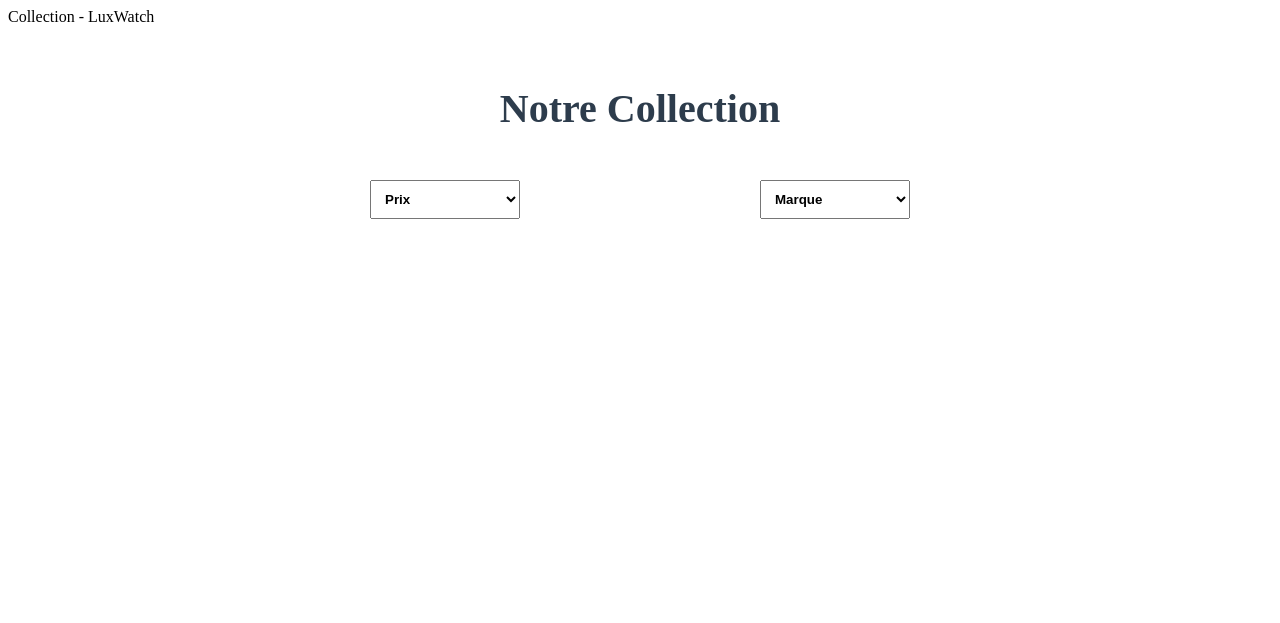
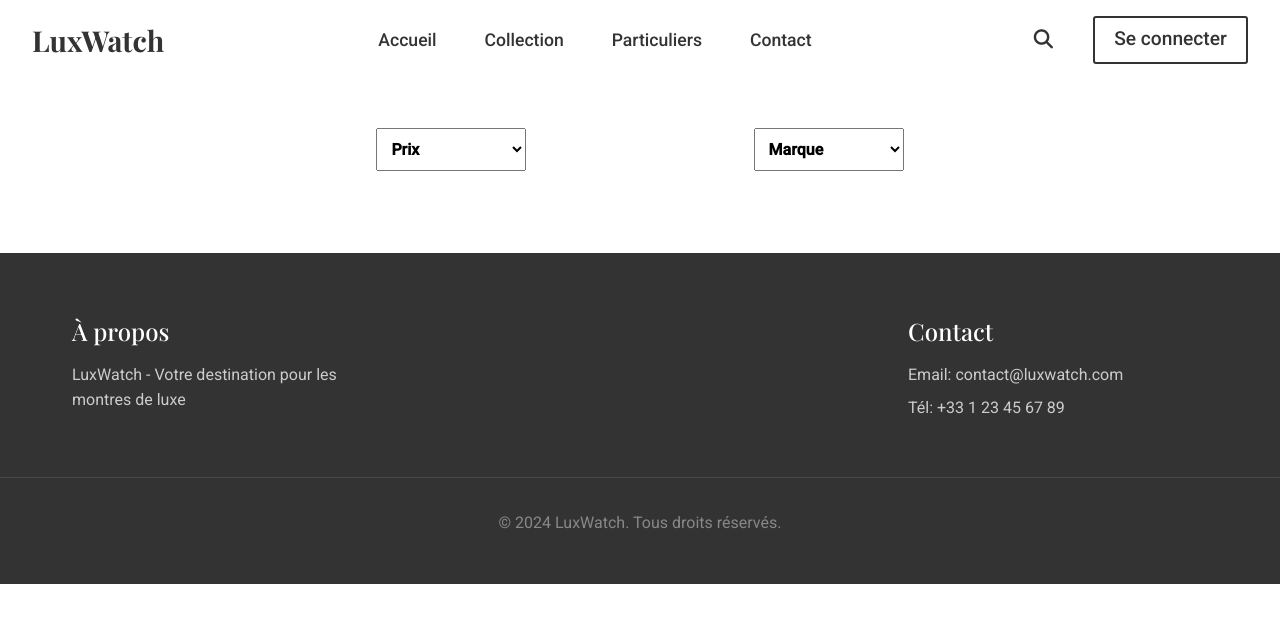
Before and after one commit to Kevin-Cano/Projet-Symfony-Ecommerce, a Symfony app: template templates/collection/index.html.twig in a window 1280 px wide. Shown: the top 623 px of the page. Run offline with Twig, Linux system fonts and the light colour scheme; the template is opened without the code that fills it, so the values that code supplies are empty; style sheets or scripts are compiled from the project's sources; some libraries are stand-ins or nearby versions.

Commit message:
fix navbar and footer for all page

```diff
--- a/assets/styles/app.scss
+++ b/assets/styles/app.scss
@@ -21,37 +21,27 @@ h1, h2, h3, h4, h5, h6 {
   --color-text: #333333;
 }
 
+/* Navbar par défaut (pour toutes les pages) */
 .navbar {
   position: fixed;
   top: 0;
   left: 0;
   width: 100%;
-  padding: 1.5rem 4rem;
+  padding: 1rem 2rem;
   display: flex;
   justify-content: space-between;
   align-items: center;
   z-index: 1000;
-  transition: all 0.3s ease;
-  background-color: transparent;
-}
-
-.navbar.visible {
-  background-color: var(--color-white);
-  padding: 1rem 4rem;
-  box-shadow: 0 2px 5px rgba(0,0,0,0.05);
+  background-color: white;
 }
 
 .logo {
   font-size: 1.8rem;
   font-weight: 700;
-  color: white;
+  color: #333;
   text-decoration: none;
   font-family: 'Playfair Display', serif;
   transition: color 0.3s ease;
-}
-
-.navbar.visible .logo {
-  color: #333;
 }
 
 .nav-links {
@@ -61,12 +51,80 @@ h1, h2, h3, h4, h5, h6 {
 }
 
 .nav-links a {
-  color: white;
+  color: #333;
   text-decoration: none;
   font-weight: 500;
   font-size: 1.1rem;
   position: relative;
   padding: 5px 0;
+}
+
+.nav-icons a {
+  color: #333;
+  text-decoration: none;
+  font-size: 1.2rem;
+}
+
+.login-button {
+  color: #333;
+  text-decoration: none;
+  font-weight: 500;
+  font-size: 1.1rem;
+  border: 2px solid #333;
+  padding: 0.4rem 1.2rem;
+  border-radius: 3px;
+}
+
+/* Style spécifique pour la page d'accueil */
+.navbar-transparent {
+  background-color: transparent;
+  transition: all 0.3s ease;
+
+  .logo {
+    color: white;
+  }
+
+  .nav-links a {
+    color: white;
+  }
+
+  .nav-icons a {
+    color: white;
+  }
+
+  .login-button {
+    color: white;
+    border-color: white;
+  }
+
+  .search-icon {
+    color: white;
+  }
+
+  &.visible {
+    background-color: white;
+
+    .logo {
+      color: #333;
+    }
+
+    .nav-links a {
+      color: #333;
+    }
+
+    .nav-icons a {
+      color: #333;
+    }
+
+    .login-button {
+      color: #333;
+      border-color: #333;
+    }
+
+    .search-icon {
+      color: #333;
+    }
+  }
 }
 
 .nav-links a::after {
@@ -165,7 +223,7 @@ h1, h2, h3, h4, h5, h6 {
 }
 
 .nav-icons a {
-  color: white;
+  color: #333;
   text-decoration: none;
   font-size: 1.2rem;
 }
@@ -187,11 +245,11 @@ h1, h2, h3, h4, h5, h6 {
 }
 
 .login-button {
-  color: white;
+  color: #333;
   text-decoration: none;
   font-weight: 500;
   font-size: 1.1rem;
-  border: 2px solid white;
+  border: 2px solid #333;
   padding: 0.4rem 1.2rem;
   border-radius: 3px;
 }
--- a/templates/base.html.twig
+++ b/templates/base.html.twig
@@ -21,6 +21,47 @@
         {% endblock %}
     </head>
     <body>
+        <nav class="navbar {% if app.request.attributes.get('_route') == 'app_home' %}navbar-transparent{% endif %}">
+            <a href="#" class="logo">LuxWatch</a>
+            <div class="nav-links">
+                <a href="#">Accueil</a>
+                <a href="{{ path('app_collection') }}">Collection</a>
+                <a href="#">Particuliers</a>
+                <a href="#">Contact</a>
+            </div>
+            <div class="nav-icons">
+                <div class="search-container">
+                    <input type="text" class="search-input" placeholder="Rechercher...">
+                    <a href="#" class="search-icon"><i class="fas fa-search"></i></a>
+                </div>
+                {% if app.user %}
+                    <a href="#" class="icon-link"><i class="fas fa-heart"></i></a>
+                    <a href="#" class="icon-link"><i class="fas fa-shopping-cart"></i></a>
+                    <a href="#" class="icon-link"><i class="fas fa-user"></i></a>
+                {% else %}
+                    <a href="{{ path('app_login') }}" class="login-button">Se connecter</a>
+                {% endif %}
+            </div>
+        </nav>
+
         {% block body %}{% endblock %}
+
+        <footer class="footer">
+            <div class="footer-content">
+                <div class="footer-section">
+                    <h3 class="footer-title">À propos</h3>
+                    <p class="footer-text">LuxWatch - Votre destination pour les montres de luxe</p>
+                </div>
+
+                <div class="footer-section">
+                    <h3 class="footer-title">Contact</h3>
+                    <a href="mailto:contact@luxwatch.com" class="footer-contact">Email: contact@luxwatch.com</a>
+                    <a href="tel:+33123456789" class="footer-contact">Tél: +33 1 23 45 67 89</a>
+                </div>
+            </div>
+            <div class="footer-bottom">
+                <p>© 2024 LuxWatch. Tous droits réservés.</p>
+            </div>
+        </footer>
     </body>
 </html>
--- a/templates/collection/index.html.twig
+++ b/templates/collection/index.html.twig
@@ -1,8 +1,10 @@
+{% extends 'base.html.twig' %}
+
 
 {% block title %}Collection - LuxWatch{% endblock %}
 
 {% block stylesheets %}
-
+    {{ parent() }}
     <link rel="stylesheet" href="{{ asset('styles/collection.css') }}">
 {% endblock %}
 
--- a/templates/home/index.html.twig
+++ b/templates/home/index.html.twig
@@ -13,8 +13,6 @@
 {% endblock %}
 
 {% block body %}
-
-
     <section class="hero-section">
         <div class="video-background">
             <video autoplay muted loop playsinline>
@@ -117,6 +115,4 @@
             </div>
         </div>
     </section>
-
-
 {% endblock %}
```
Also changed, not shown: assets/styles/register.scss (deleted).
